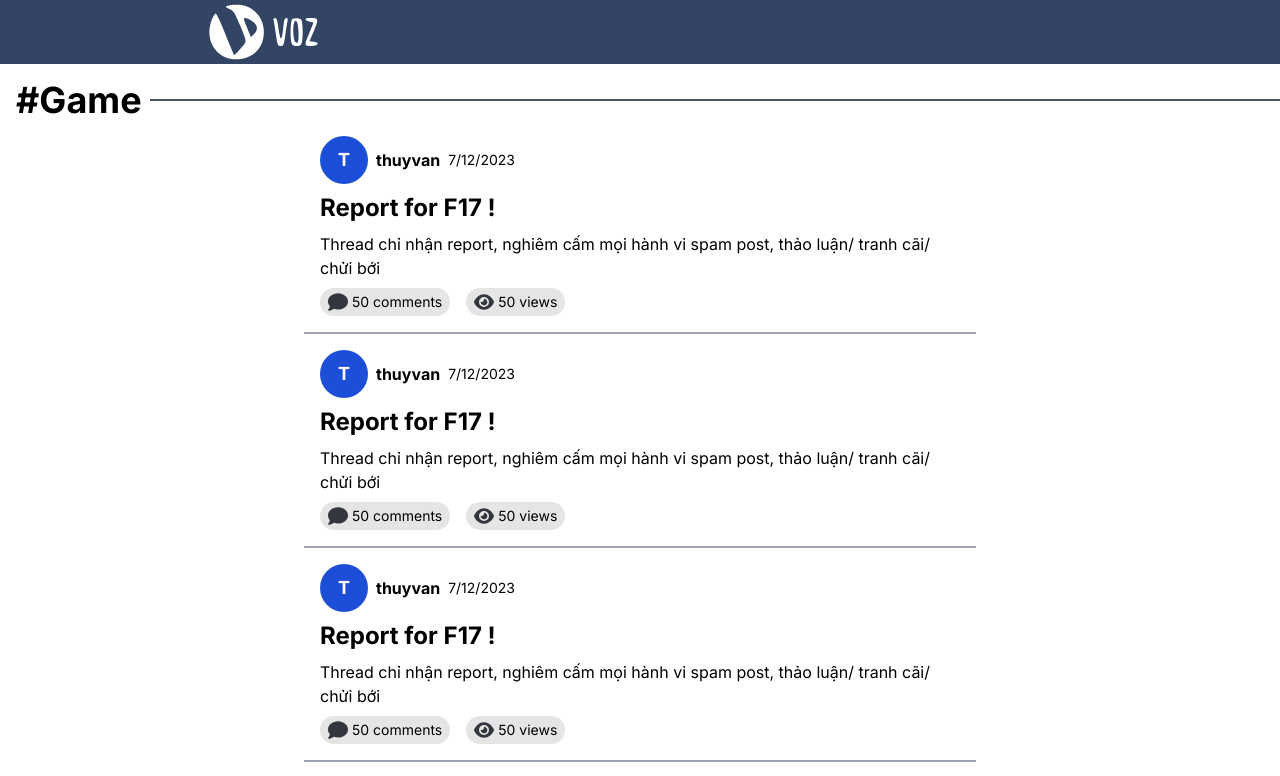
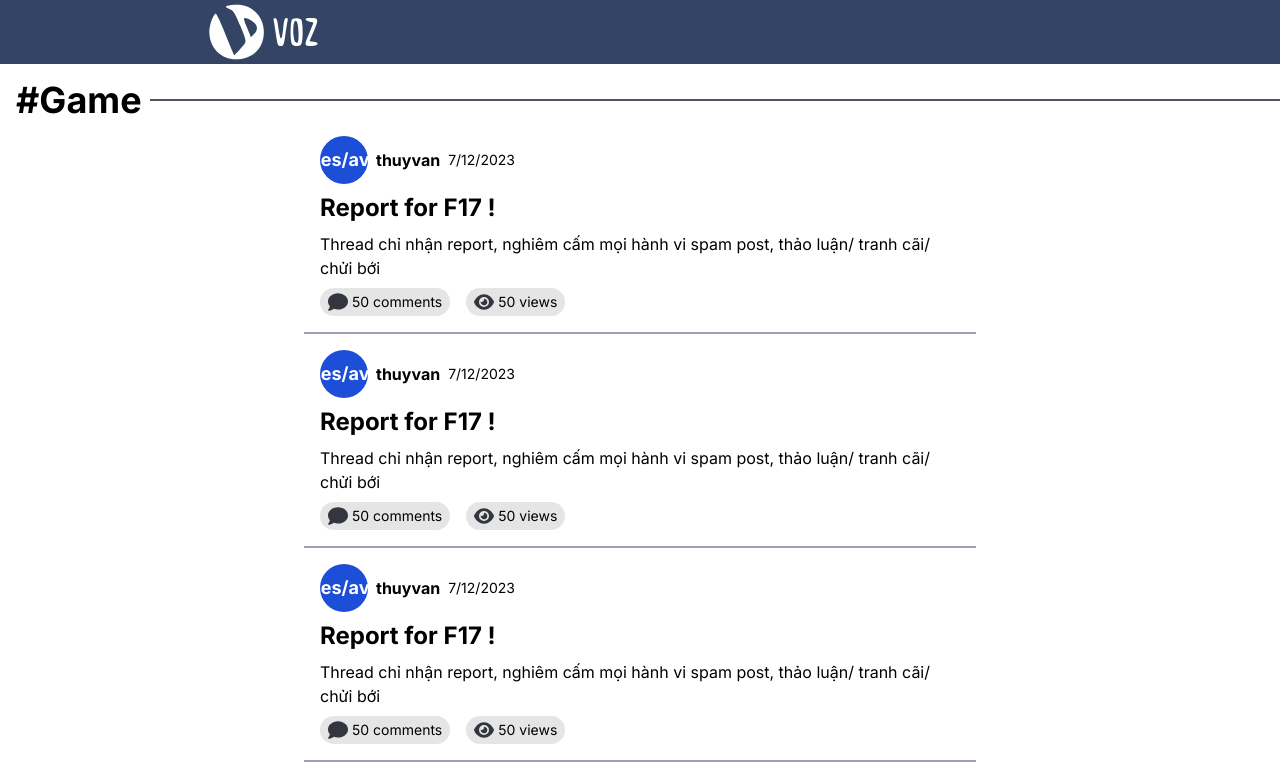
Before and after one commit to vbee-holding/project-20231, a Next.js app in the folder frontend/: page /r/trending-topics-detail in a window 1280 px wide. Shown: the top 776 px of the page. Built offline with nearby package versions, Linux system fonts and the light colour scheme.

Commit message:
update avatar in post

```diff
--- a/frontend/src/components/post.js
+++ b/frontend/src/components/post.js
@@ -42,7 +42,7 @@
               />
             ) : (
               <div className="w-12 h-12 rounded-full bg-blue-700 flex justify-center items-center">
-                <p className="font-bold text-lg text-white">T</p>
+                <p className="font-bold text-lg text-white">{props.linkImg}</p>
               </div>
             )}
 
```
